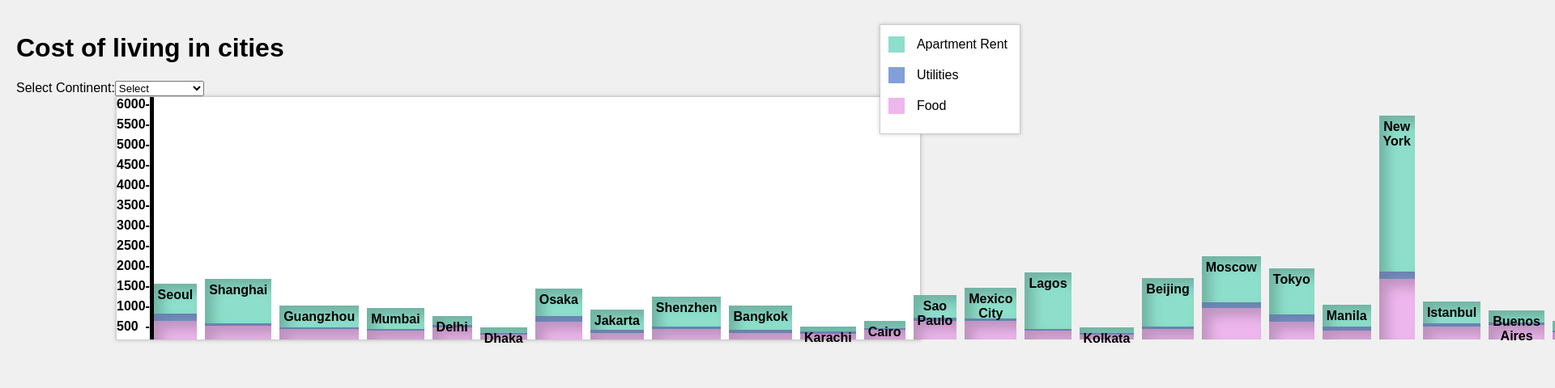
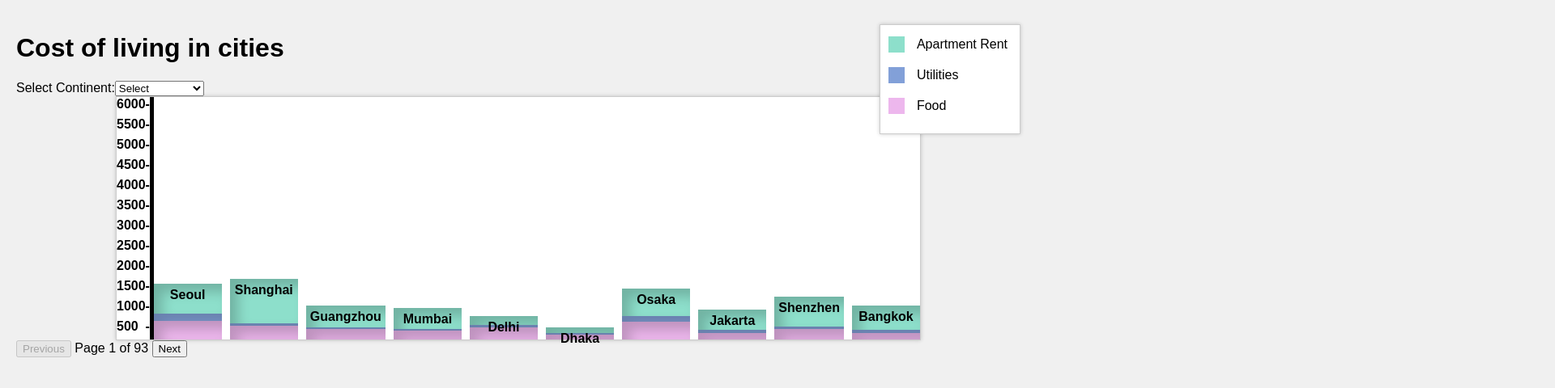
Before and after one commit to saumyasucharita/costofliving-dashboard, a React (Create React App) app: page / in a window 1280 px wide. Shown: the top 480 px of the page at 81% size, 1920 px wide, since content can reach past the window. Built offline with nearby package versions, Linux system fonts and the light colour scheme.

Commit message:
Added pagination code to show 10 bar charts in 1 page

```diff
--- a/src/App.js
+++ b/src/App.js
@@ -20,6 +20,7 @@ console.log('Starting front-end project');
 const [city_data, setCityData] = useState([]);
 const [cost_data, setCostData] = useState([]);
 const [selectedContinent, setSelectedContinent] = useState('Select');
+const [pageNo, setPageNo ] = useState(0);
 
 const yAxisLabels = []
 for (let i = 6000; i >= 500; i -= 500) {
@@ -36,15 +37,11 @@ function fetchCityJSONData() {
             return res.json();
         })
         .then((data) => {
-           //console.log(data);
-           //const first_10_cities = data.slice(0, 10);
            setCityData(data);
+           console.log('No of cities', data.length);
+           //setTotalItems(data.length); //Set total items for pagination
            const bar_height_data = setBarHeight(data);
            setCostData(bar_height_data);
-
-           /*const filteredData = data.filter(city => city.continent === selectedContinent);
-           console.log(`Filtered data for ${selectedContinent}`, filteredData.slice(0, 10)); */
-
 
         })
         .catch((error) => {
@@ -56,6 +53,7 @@ useEffect(() => {
         console.log('Page rendering starts');
         fetchCityJSONData();
     }, []);
+
 function setBarHeight(jsonData){
    const bar_height_data = []
    for(let cityData of jsonData)
@@ -81,38 +79,43 @@ function setBarHeight(jsonData){
    console.log(bar_height_data);
    return bar_height_data;
 }
-/*useEffect(() => {
+/*useEffect((ev) => {
     if (selectedContinent !== 'Select') {
       // Filter JSON data based on selected continent
       const filtered = city_data.filter(obj => obj.continent === selectedContinent);
-      setCityData(filtered);
-
+      console.log('No of cities in', ev.target.value, filtered.length);
       const new_bar_height = setBarHeight(filtered);
       setCostData(new_bar_height);
     } else {
-      setCityData([]);
+      setCostData([]);
     }
-  }, [selectedContinent]); */
+  }, [selectedContinent, city_data]); */
 function onContinentChange(ev) {
-    // Will be used by challenge 5
     const continent = ev.target.value;
     console.log('Continent selected', continent);
-    /*if (value === 'all') {
-      setLimitBy(false); // if "all" is selected, set to false
-    } else { // otherwise, just set with value
-      setLimitBy(value);
-    }*/
     setSelectedContinent(continent);
+    setPageNo(0); // Reset current page when continent changes
+
     const filtered = city_data.filter(obj => obj.continent === continent);
+    console.log('No of cities in', continent, filtered.length);
+    //setTotalItems(filtered.length);
 
     const new_bar_height = setBarHeight(filtered);
     setCostData(new_bar_height);
+    //setCostData(new_bar_height.slice((currentPage - 1) * itemsPerPage, currentPage * itemsPerPage));
   }
+const onPageChange = (increment) => {
+    setPageNo(prevPageNo => prevPageNo + increment);
+  };
+
+// Calculate total number of pages dynamically
+ const totalPages = Math.ceil(cost_data.length / 10);
 
   return (
  <div className="row">
    <h1>Cost of living in cities</h1>
    <label> Select Continent:
+   	{/* <select onChange={(event) => setSelectedContinent(event.target.value)} value={selectedContinent}> */}
           <select onChange={onContinentChange} value={selectedContinent}>
             <option value="Select">Select</option>
             {
@@ -141,7 +144,7 @@ function onContinentChange(ev) {
       <div className = "BarChart-stack barchart--food" style={{height: '28.06%'}}></div>
    </div>*/}
    {
-      	cost_data.map(city => (
+      	cost_data.slice(pageNo * 10, (pageNo + 1) * 10).map(city => (
       	<div className="BarChart-bar" style={{height: city.totalHeight+ "%"}}>
       	 <div className = "BarChart-stack barchart--apartment" style={{height: city.rentHeight+ "%"}}>
          <p className="barchart--label">{city.cityName}</p>
@@ -152,6 +155,14 @@ function onContinentChange(ev) {
    ))
    }
    </div>
+
+
+  {/* Pagination */}
+  <div>
+  <button disabled={pageNo === 0} onClick={() => onPageChange(-1)}>Previous</button>
+  <span> Page {pageNo + 1} of {totalPages} </span>
+  <button disabled={pageNo === totalPages - 1} onClick={() => onPageChange(1)}>Next</button>
+  </div>
 
 
   <div className="Legend">
```
